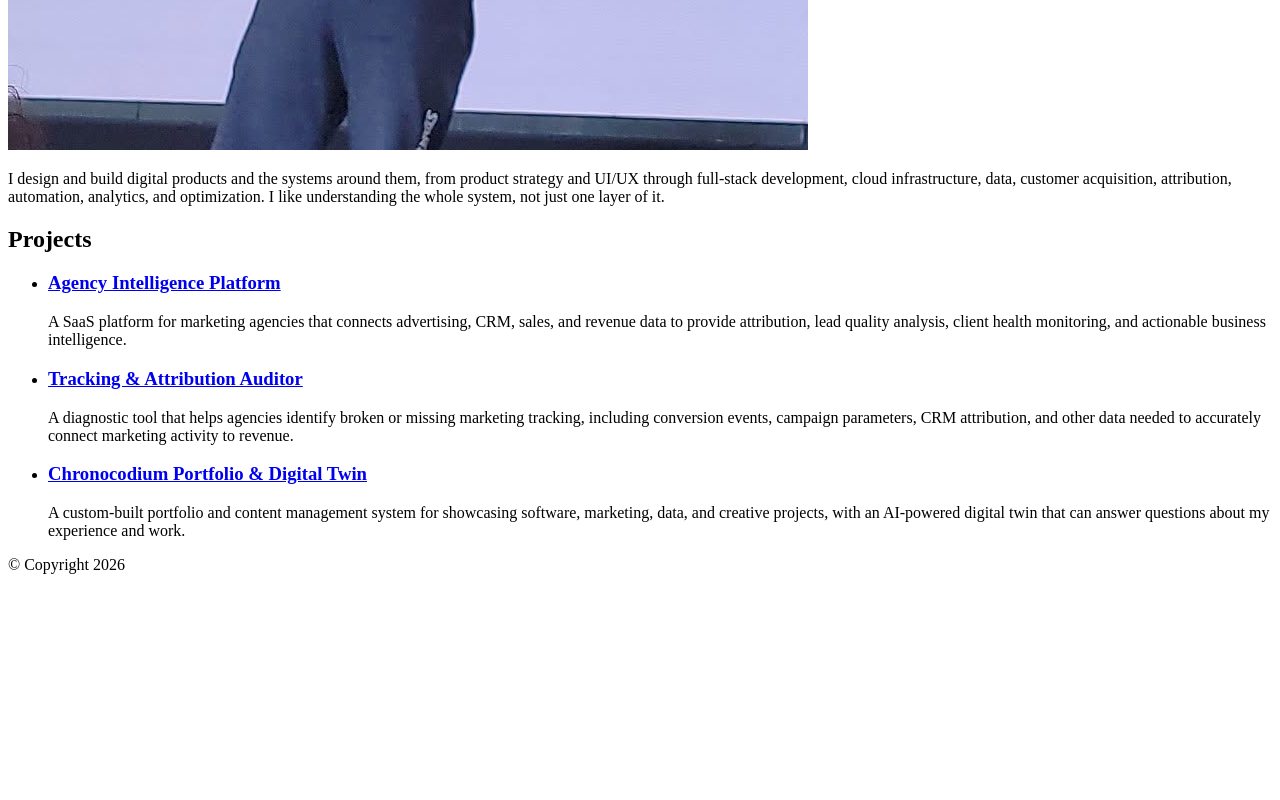
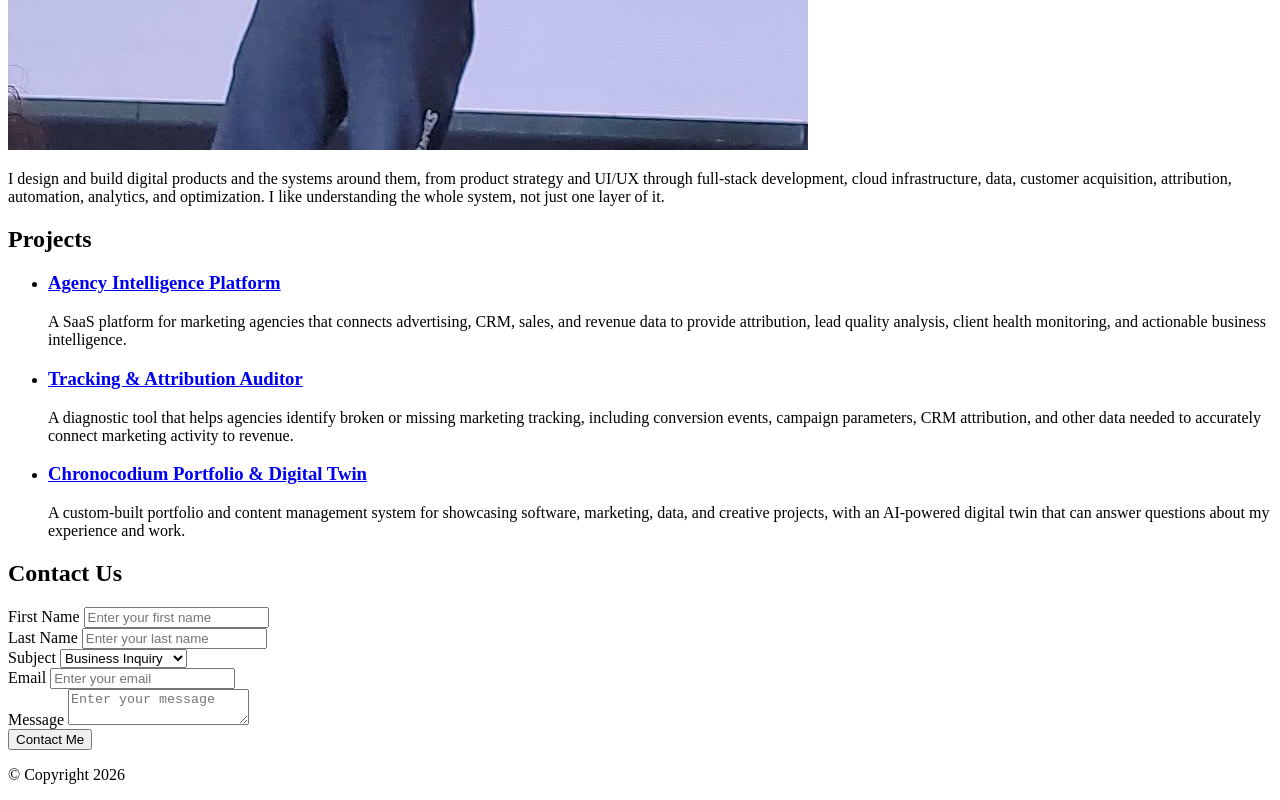
Before and after one commit to Chronocodium/client-side, a plain HTML site: page personal-portfolio/index.html in a window 1280 px wide. Shown: the part 854-1654 px from the top of the page. Before the commit the page ends 1444 px from the top, so only its background shows below. Drawn offline with Linux system fonts and the light colour scheme.

Commit message:
Completed Personal Portfolio HTML Form Assignment

```diff
--- a/personal-portfolio/index.html
+++ b/personal-portfolio/index.html
@@ -38,6 +38,67 @@
             <div id="projects">
                 <h2>Projects</h2>
             </div>
+            <div id="contact">
+                <form method="POST">
+                    <h2>Contact Us</h2>
+                    <div class="input-row">
+                        <div class="input-group">
+                            <label for="first-name">First Name</label>
+                            <input
+                                id="first-name"
+                                type="text"
+                                name="first-name"
+                                placeholder="Enter your first name"
+                                required
+                            />
+                        </div>
+                        <div class="input-group">
+                            <label for="last-name">Last Name</label>
+                            <input
+                                id="last-name"
+                                type="text"
+                                name="last-name"
+                                placeholder="Enter your last name"
+                                required
+                            />
+                        </div>
+                    </div>
+                    <div class="input-row">
+                        <div class="input-group">
+                            <label for="subject">Subject</label>
+                            <select id="subject">
+                                <option value="inquiry" selected>
+                                    Business Inquiry
+                                </option>
+                                <option value="feedback">Feedback</option>
+                                <option value="question">
+                                    General Question
+                                </option>
+                            </select>
+                        </div>
+                        <div class="input-group">
+                            <label for="email">Email</label>
+                            <input
+                                id="email"
+                                type="email"
+                                name="email"
+                                placeholder="Enter your email"
+                                required
+                            />
+                        </div>
+                    </div>
+                    <div class="input-group">
+                        <label for="message">Message</label>
+                        <textarea
+                            id="message"
+                            name="message"
+                            placeholder="Enter your message"
+                            required
+                        ></textarea>
+                    </div>
+                    <button type="submit">Contact Me</button>
+                </form>
+            </div>
         </main>
         <footer><p>&copy; Copyright 2026</p></footer>
     </body>
```
